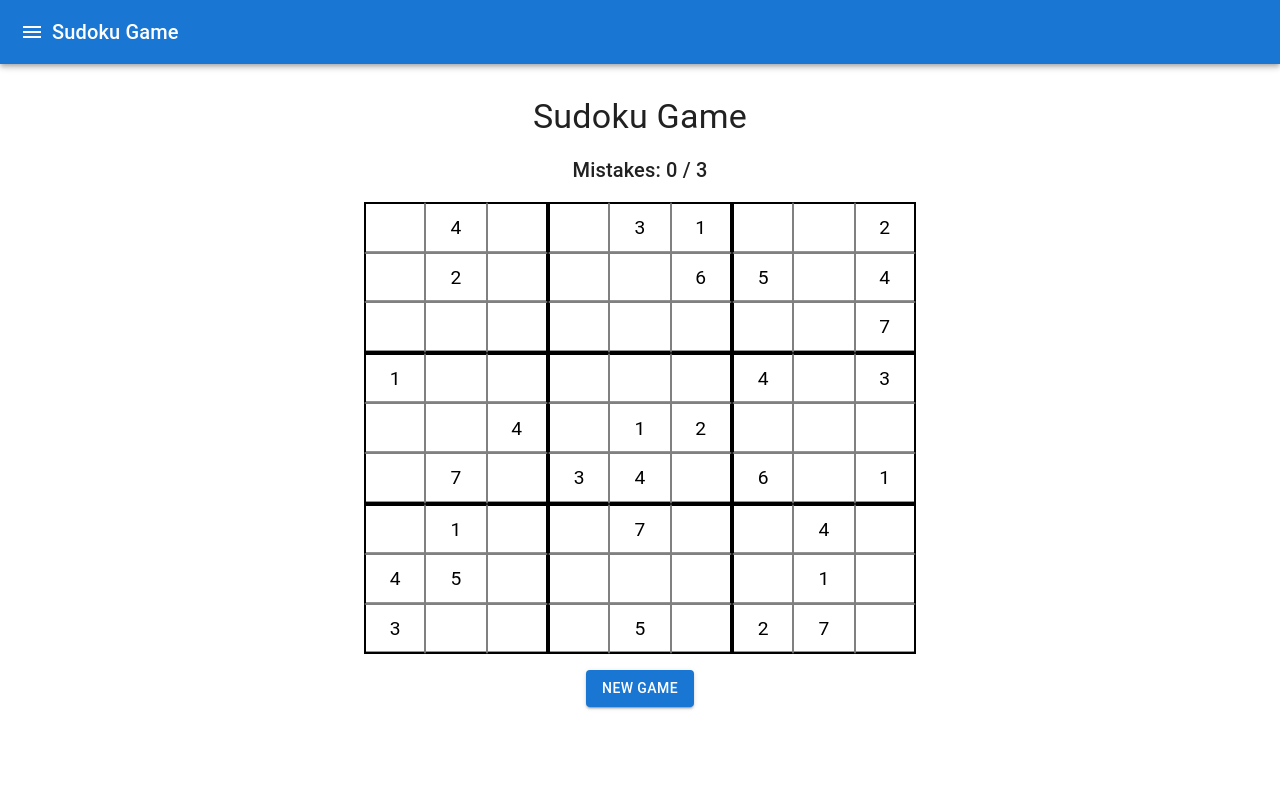
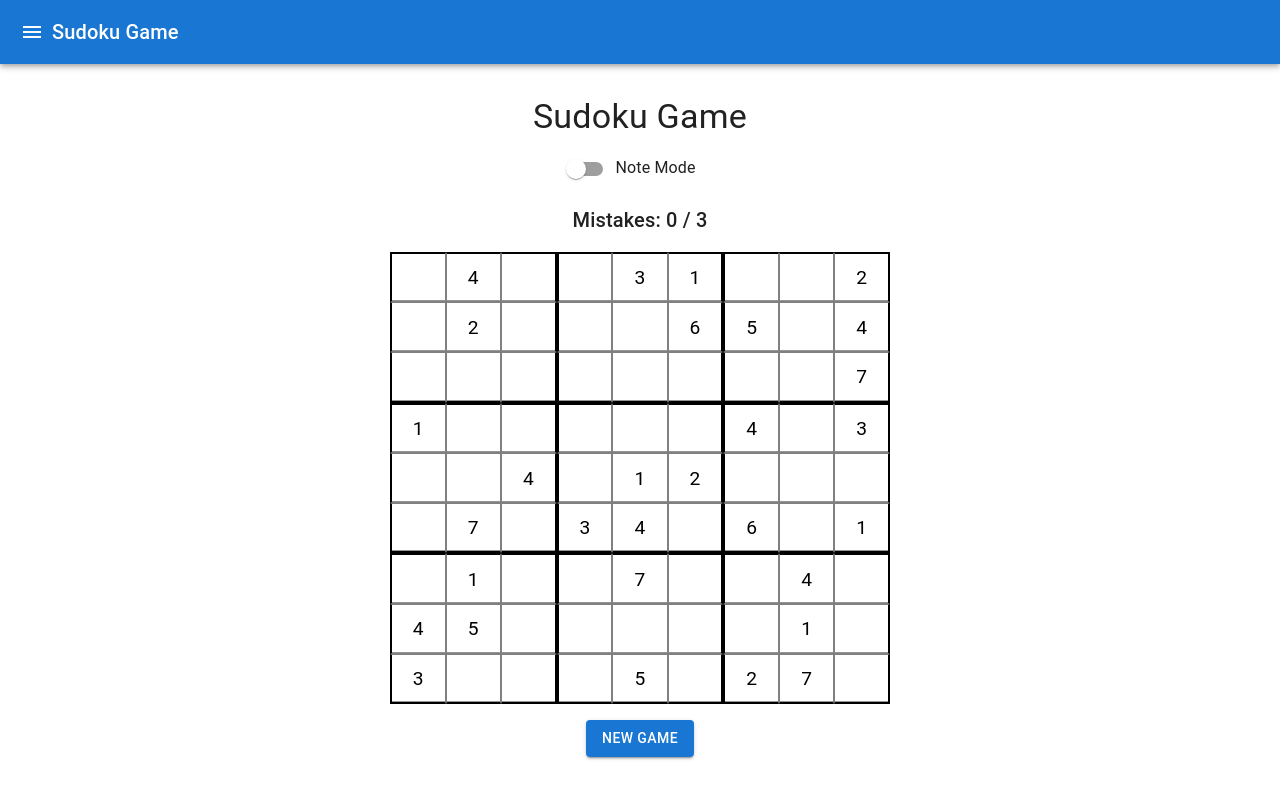
Before and after one commit to 1337fl0w/react-sudoku, a React (Vite) app: page /gameview in a window 1280 px wide. Built offline with nearby package versions, Linux system fonts and the light colour scheme.

Commit message:
Added notes to the GameBoard

```diff
--- a/src/components/GameBoard.tsx
+++ b/src/components/GameBoard.tsx
@@ -6,6 +6,8 @@ import {
   DialogContent,
   DialogActions,
   Button,
+  Switch,
+  FormControlLabel,
 } from "@mui/material";
 import { useTheme } from "../theme/ThemeContext";
 import { saveGameState, loadGameState } from "../models/utils";
@@ -13,14 +15,17 @@ import {
   generateSolvedBoard,
   createPuzzle,
   isValidMove,
+  initialBoard,
 } from "../models/Board";
 import SudokuCell from "./SudokuCell";
 import MistakesCounter from "./MistakesCounter";
 
-const initialBoard = Array.from({ length: 9 }, () => Array(9).fill(""));
+const initialNotes = Array.from({ length: 9 }, () => Array(9).fill([]));
 
 export const GameBoard = () => {
   const [board, setBoard] = useState<string[][]>(initialBoard);
+  const [notes, setNotes] = useState<string[][][]>(initialNotes);
+  const [noteMode, setNoteMode] = useState(false);
   const [focusedCell, setFocusedCell] = useState<{
     row: number;
     col: number;
@@ -54,7 +59,18 @@ export const GameBoard = () => {
   const handleInputChange = (row: number, col: number, value: string) => {
     if (gameStatus !== "ongoing") return;
     const newBoard = [...board];
+    const newNotes = [...notes];
     if (/^[1-9]?$/.test(value)) {
+      if (noteMode) {
+        if (!newNotes[row][col].includes(value)) {
+          newNotes[row][col] = [...newNotes[row][col], value];
+        } else {
+          newNotes[row][col] = newNotes[row][col].filter(
+            (note) => note !== value
+          );
+        }
+        setNotes(newNotes);
+      } else {
         if (value === "" || isValidMove(board, row, col, value)) {
           newBoard[row][col] = value;
           setBoard(newBoard);
@@ -69,6 +85,7 @@ export const GameBoard = () => {
           }, 500); // Reset mistake after 500ms
           if (incorrectGuesses + 1 >= 3) {
             setGameStatus("lose");
+          }
         }
       }
     }
@@ -101,13 +118,26 @@ export const GameBoard = () => {
     generatePuzzle();
   };
 
+  const handleNoteModeToggle = () => {
+    setNoteMode((prev) => !prev);
+  };
+
   return (
     <>
+      <FormControlLabel
+        control={<Switch checked={noteMode} onChange={handleNoteModeToggle} />}
+        label="Note Mode"
+        sx={{ display: "block", textAlign: "center", marginBottom: "1rem" }}
+      />
       <MistakesCounter mistakes={incorrectGuesses} />
       <Box
         sx={{
           display: "grid",
           gridTemplateColumns: "repeat(9, 1fr)",
+          gap: 0,
+          maxWidth: "500px",
+          maxHeight: "500px",
+          margin: "auto",
         }}
       >
         {board.map((row, rowIndex) =>
@@ -117,6 +147,8 @@ export const GameBoard = () => {
               rowIndex={rowIndex}
               colIndex={colIndex}
               value={cell}
+              notes={notes[rowIndex][colIndex]}
+              noteMode={noteMode}
               focusedCell={focusedCell}
               mistake={mistake}
               darkMode={darkMode}
--- a/src/components/SudokuCell.tsx
+++ b/src/components/SudokuCell.tsx
@@ -1,9 +1,11 @@
-import { TextField } from "@mui/material";
+import { TextField, Box } from "@mui/material";
 
 interface SudokuCellProps {
   rowIndex: number;
   colIndex: number;
   value: string;
+  notes: string[];
+  noteMode: boolean;
   focusedCell: { row: number; col: number } | null;
   mistake: { row: number; col: number } | null;
   darkMode: boolean;
@@ -16,6 +18,8 @@ const SudokuCell: React.FC<SudokuCellProps> = ({
   rowIndex,
   colIndex,
   value,
+  notes,
+  noteMode,
   focusedCell,
   mistake,
   darkMode,
@@ -39,21 +43,9 @@ const SudokuCell: React.FC<SudokuCellProps> = ({
     mistake && mistake.row === rowIndex && mistake.col === colIndex;
 
   return (
-    <TextField
-      variant="standard"
-      inputProps={{
-        style: {
-          textAlign: "center",
-          padding: "10px",
-          fontSize: "1.2rem",
-          color: darkMode ? "white" : "black",
-        },
-      }}
-      value={value}
-      onFocus={() => handleFocus(rowIndex, colIndex)}
-      onBlur={handleBlur}
-      onChange={(e) => handleInputChange(rowIndex, colIndex, e.target.value)}
+    <Box
       sx={{
+        position: "relative",
         backgroundColor: isMistake
           ? "red"
           : isHighlighted
@@ -83,8 +75,64 @@ const SudokuCell: React.FC<SudokuCellProps> = ({
             ? "2px solid white"
             : "2px solid black"
           : "1px solid grey",
+        width: "100%",
+        height: "100%",
+        display: "flex",
+        alignItems: "center",
+        justifyContent: "center",
       }}
-    />
+    >
+      <TextField
+        variant="standard"
+        inputProps={{
+          style: {
+            textAlign: "center",
+            padding: "10px",
+            fontSize: "1.2rem",
+            color: darkMode ? "white" : "black",
+          },
+        }}
+        value={value}
+        onFocus={() => handleFocus(rowIndex, colIndex)}
+        onBlur={handleBlur}
+        onChange={(e) => handleInputChange(rowIndex, colIndex, e.target.value)}
+        sx={{
+          width: "100%",
+          height: "100%",
+          backgroundColor: "transparent",
+        }}
+      />
+      {noteMode && (
+        <Box
+          sx={{
+            position: "absolute",
+            top: 0,
+            left: 0,
+            width: "100%",
+            height: "100%",
+            display: "grid",
+            gridTemplateColumns: "repeat(3, 1fr)",
+            gridTemplateRows: "repeat(3, 1fr)",
+            pointerEvents: "none",
+          }}
+        >
+          {Array.from({ length: 9 }).map((_, noteIndex) => (
+            <Box
+              key={noteIndex}
+              sx={{
+                display: "flex",
+                alignItems: "center",
+                justifyContent: "center",
+                fontSize: "0.8rem",
+                color: darkMode ? "white" : "black",
+              }}
+            >
+              {notes.includes((noteIndex + 1).toString()) ? noteIndex + 1 : ""}
+            </Box>
+          ))}
+        </Box>
+      )}
+    </Box>
   );
 };
 
```
Lines whose indentation alone changed are shown as unchanged.
